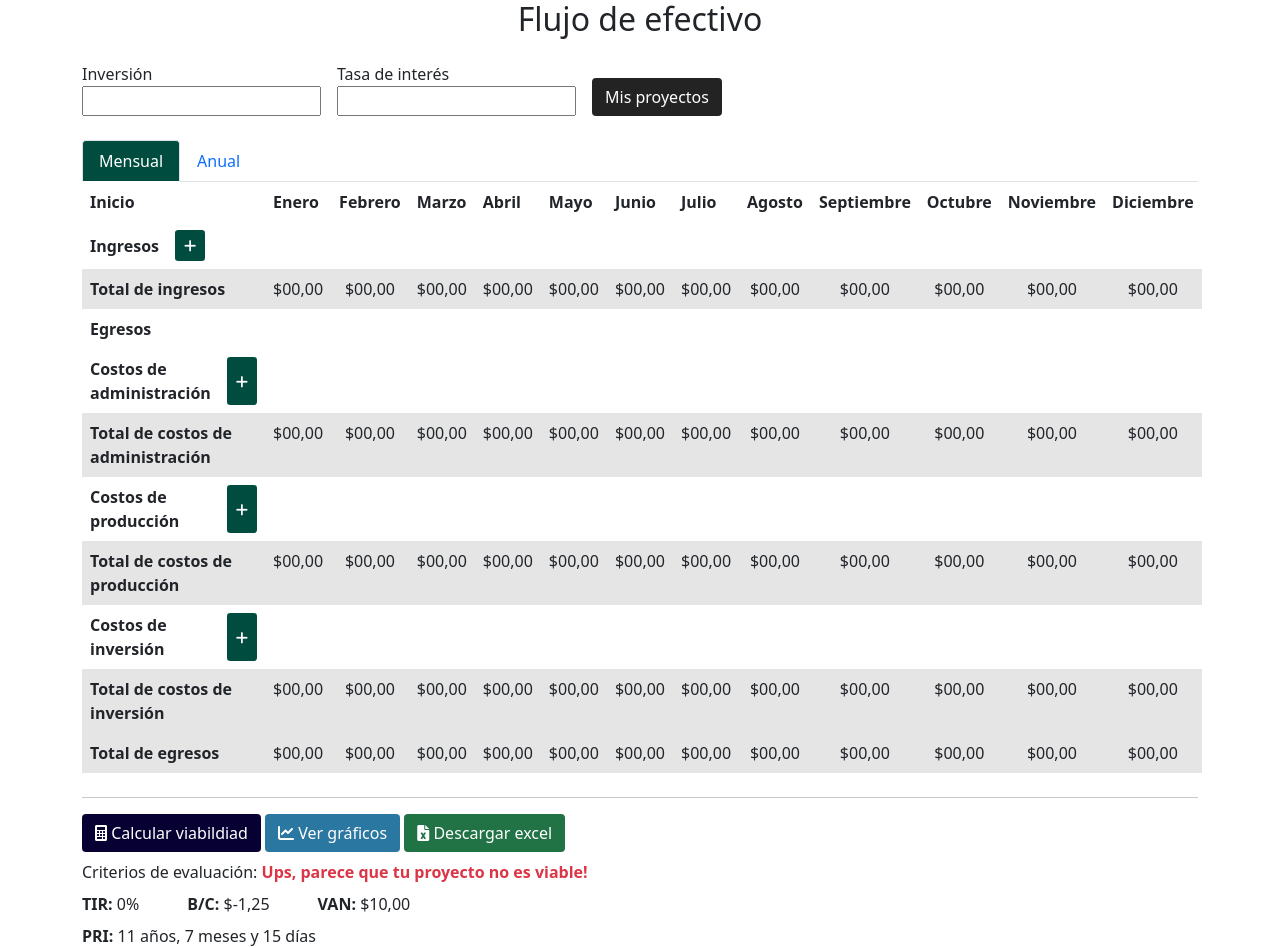
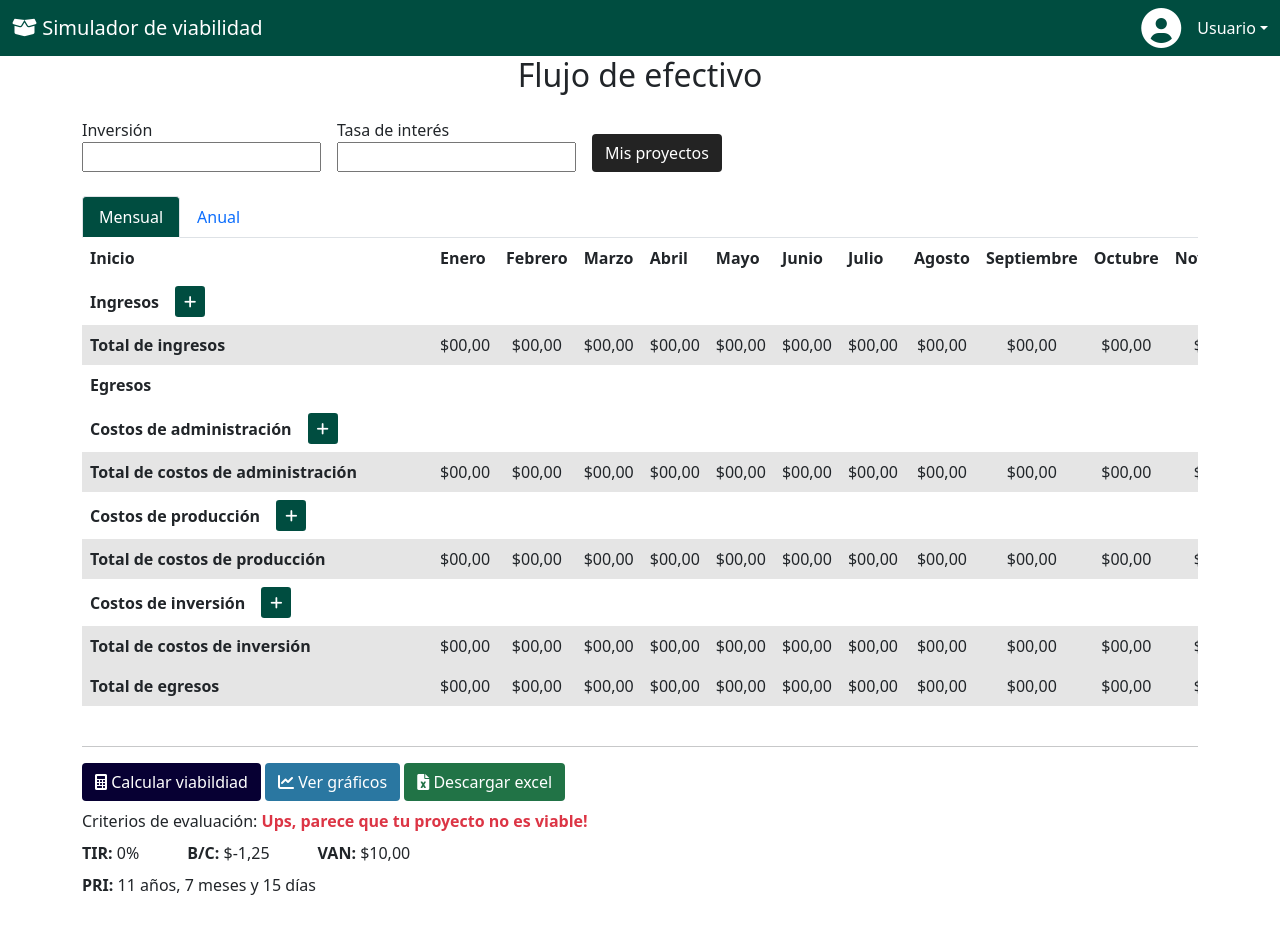
Before and after one commit to CarlosAlmeida2000/SimuladorViabilidad, a Django app: page /flujo-efectivo in a window 1280 px wide. After the commit the page ends 895 px from the top, so only its background shows below. Run offline with Django 3.2, Linux system fonts and the light colour scheme; some libraries are stand-ins or nearby versions.

Commit message:
Tabla responsiva

```diff
--- a/Simulador/templates/components/header.html
+++ b/Simulador/templates/components/header.html
@@ -0,0 +1,21 @@
+<nav class="navbar bg-green">
+    <div class="container-fluid">
+        <a class="navbar-brand text-white" href="/">
+            <i class="fa-solid fa-box-open " width="30" height="24" class="d-inline-block align-text-top"></i>
+            Simulador de viabilidad
+        </a>
+        <ul class="nav justify-content-end">
+            <li class="nav-item dropdown">
+                <a class="nav-link text-white dropdown-toggle p-0 d-flex align-items-center" data-bs-toggle="dropdown"
+                    href="#" role="button" aria-expanded="false">
+                    <i class="fa-solid fa-circle-user h1 m-0"></i>
+                    <span class="ms-3">Usuario</span>
+                </a>
+                <ul class="dropdown-menu dropdown-menu-end mt-2">
+                    <li><a class="dropdown-item" href="#">Configuraciones</a></li>
+                    <li><a class="dropdown-item" href="#">Cerrar sesión</a></li>
+                </ul>
+            </li>
+        </ul>
+    </div>
+</nav>
--- a/Simulador/templates/components/tb_anual.html
+++ b/Simulador/templates/components/tb_anual.html
@@ -71,15 +71,15 @@
 <hr class="mt-4">
 <div>
     <div class="options">
-        <button class="btn bg-purpure">
+        <button class="btn btn-purpure">
             <i class="fa-solid fa-calculator"></i>
             Calcular viabildiad
         </button>
-        <button class="btn bg-cyan">
+        <button class="btn btn-cyan">
             <i class="fa-solid fa-chart-line"></i>
             Ver gráficos
         </button>
-        <button class="btn bg-excel">
+        <button class="btn btn-excel">
             <i class="fa-solid fa-file-excel"></i>
             Descargar excel
         </button>
--- a/Simulador/templates/components/tb_mensual.html
+++ b/Simulador/templates/components/tb_mensual.html
@@ -1,10 +1,10 @@
 <div>
     <form action="#" method="post">
-        <div class="content-table-titulos">
-            <table class="table table-borderless" id="table-titulos">
+        <div class="content-table-mensual table-responsive">
+            <table class="table table-borderless" id="table-mensual">
                 <thead>
                     <tr>
-                        <th>Inicio</th>
+                        <th class="static-columns">Inicio</th>
                         <th>Enero</th>
                         <th>Febrero</th>
                         <th>Marzo</th>
@@ -22,9 +22,9 @@
                 <tbody>
                     <div id="value-ingresos">
                         <tr>
-                            <th class="d-flex align-intems-center" colspan="13">
+                            <th class="d-flex align-intems-center static-columns">
                                 <p class="my-auto value-contables">Ingresos</p>
-                                <button class="btn btn-sm bg-green ms-3">
+                                <button class="btn btn-sm btn-green ms-3">
                                     <i class="fa-solid fa-plus"></i>
                                 </button>
                             </th>
@@ -33,7 +33,7 @@
                         <!-- Aquí debes poner los tr que vas añadiendo con jquey -->
 
                         <tr class="table-active">
-                            <th>Total de ingresos</th>
+                            <th class="static-columns">Total de ingresos</th>
                             <td class="text-center">$00,00</td>
                             <td class="text-center">$00,00</td>
                             <td class="text-center">$00,00</td>
@@ -50,21 +50,21 @@
                     </div>
                     <div id="value-egresos">
                         <tr>
-                            <th class="d-flex align-intems-center" colspan="13">
+                            <th class="d-flex align-intems-center static-columns" style="width: 350px;">
                                 <p class="my-auto value-contables">Egresos</p>
                             </th>
                         </tr>
                         <div id="values-costos-a">
                             <tr>
-                                <th class="d-flex align-intems-center" colspan="13">
+                                <th class="d-flex align-intems-center static-columns" style="width: 350px;">
                                     <p class="my-auto campos-contables">Costos de administración</p>
-                                    <button class="btn btn-sm bg-green ms-3">
+                                    <button class="btn btn-sm btn-green ms-3">
                                         <i class="fa-solid fa-plus"></i>
                                     </button>
                                 </th>
                             </tr>
                             <tr class="table-active">
-                                <th>Total de costos de administración</th>
+                                <th class="static-columns">Total de costos de administración</th>
                                 <td class="text-center">$00,00</td>
                                 <td class="text-center">$00,00</td>
                                 <td class="text-center">$00,00</td>
@@ -81,15 +81,15 @@
                         </div>
                         <div id="values-costos-p">
                             <tr>
-                                <th class="d-flex align-intems-center" colspan="13">
+                                <th class="d-flex align-intems-center static-columns" style="width: 350px;">
                                     <p class="my-auto campos-contables">Costos de producción</p>
-                                    <button class="btn btn-sm bg-green ms-3">
+                                    <button class="btn btn-sm btn-green ms-3">
                                         <i class="fa-solid fa-plus"></i>
                                     </button>
                                 </th>
                             </tr>
                             <tr class="table-active">
-                                <th>Total de costos de producción</th>
+                                <th class="static-columns">Total de costos de producción</th>
                                 <td class="text-center">$00,00</td>
                                 <td class="text-center">$00,00</td>
                                 <td class="text-center">$00,00</td>
@@ -106,15 +106,15 @@
                         </div>
                         <div id="values-costos-i">
                             <tr>
-                                <th class="d-flex align-intems-center" colspan="13">
+                                <th class="d-flex align-intems-center static-columns" style="width: 350px;">
                                     <p class="my-auto campos-contables">Costos de inversión</p>
-                                    <button class="btn btn-sm bg-green ms-3">
+                                    <button class="btn btn-sm btn-green ms-3">
                                         <i class="fa-solid fa-plus"></i>
                                     </button>
                                 </th>
                             </tr>
                             <tr class="table-active">
-                                <th>Total de costos de inversión</th>
+                                <th class="static-columns">Total de costos de inversión</th>
                                 <td class="text-center">$00,00</td>
                                 <td class="text-center">$00,00</td>
                                 <td class="text-center">$00,00</td>
@@ -130,7 +130,7 @@
                             </tr>
                         </div>
                         <tr class="table-active">
-                            <th>Total de egresos</th>
+                            <th class="static-columns">Total de egresos</th>
                             <td class="text-center">$00,00</td>
                             <td class="text-center">$00,00</td>
                             <td class="text-center">$00,00</td>
@@ -153,15 +153,15 @@
 <hr class="mt-4">
 <div>
     <div class="options">
-        <button class="btn bg-purpure">
+        <button class="btn btn-purpure">
             <i class="fa-solid fa-calculator"></i>
             Calcular viabildiad
         </button>
-        <button class="btn bg-cyan">
+        <button class="btn btn-cyan">
             <i class="fa-solid fa-chart-line"></i>
             Ver gráficos
         </button>
-        <button class="btn bg-excel">
+        <button class="btn btn-excel">
             <i class="fa-solid fa-file-excel"></i>
             Descargar excel
         </button>
--- a/Simulador/templates/simulador/flujo_efectivo.html
+++ b/Simulador/templates/simulador/flujo_efectivo.html
@@ -2,11 +2,10 @@
 
 {% block title %}Flujo de efectivo - {% endblock title %}
 
-
 {% block content %}
 <div>
     <h2 class="text-center">Flujo de efectivo</h2>
-    <div class="container mt-4">
+    <div class="container-xl mt-4">
         <div class="filters d-flex align-items-end">
             <div class="me-3">
                 <label class="d-block" for="inversión">Inversión</label>
@@ -16,7 +15,7 @@
                 <label class="d-block" for="tasa-interes">Tasa de interés</label>
                 <input class="d-block" type="text">
             </div>
-            <button class="btn bg-blackm me-3">Mis proyectos</button>
+            <button class="btn btn-blackm me-3">Mis proyectos</button>
         </div>
         <div class="mt-4">
             <nav>
--- a/static/css/colors.css
+++ b/static/css/colors.css
@@ -25,57 +25,68 @@ button[class*="active"] {
   cursor: none;
 }
 
+.btn-green {
+  background-color: var(--cl-green);
+  color: var(--white);
+}
+
+.btn-green:hover {
+  background-color: var(--cl-green-hover);
+  color: var(--white);
+  cursor: pointer;
+}
+
 .bg-green {
   background-color: var(--cl-green);
   color: var(--white);
 }
 
-.bg-green:hover {
-  background-color: var(--cl-green-hover);
-  color: var(--white);
-  cursor: pointer;
-}
-
-.bg-excel {
+.btn-excel {
   background-color: var(--cl-excel);
   color: var(--white);
 }
 
-.bg-excel:hover {
+.btn-excel:hover {
   background-color: var(--cl-excel-hover);
   color: var(--white);
   cursor: pointer;
 }
 
-.bg-cyan {
+.btn-cyan {
   background-color: var(--cl-cyan);
   color: var(--white);
 }
 
-.bg-cyan:hover {
+.btn-cyan:hover {
   background-color: var(--cl-cyan-hover);
   color: var(--white);
   cursor: pointer;
 }
 
-.bg-blackm {
+.btn-blackm {
   background-color: var(--cl-black);
   color: var(--white);
 }
 
-.bg-blackm:hover {
+.btn-blackm:hover {
   background-color: var(--cl-black-hover);
   color: var(--white);
   cursor: pointer;
 }
 
-.bg-purpure {
+.btn-purpure {
   background-color: var(--cl-purpure);
   color: var(--white);
 }
 
-.bg-purpure:hover {
+.btn-purpure:hover {
   background-color: var(--cl-purpure-hover);
   color: var(--white);
   cursor: pointer;
 }
+
+.static-columns {
+  position: sticky;
+  left: 0;
+  background-color: white !important;
+}
```
